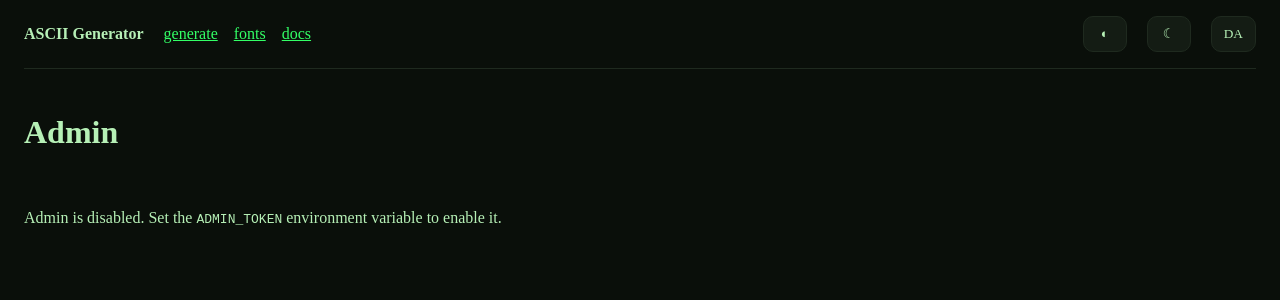
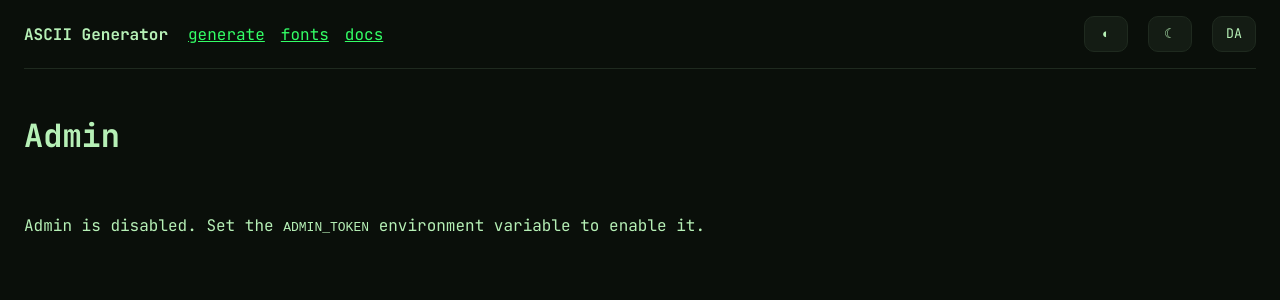
Before and after one commit to mojoaar/ascii, a Next.js app in the folder apps/web/: page /admin in a window 1280 px wide. Shown: the top 300 px of the page. Built offline with nearby package versions, Linux system fonts and the light colour scheme.

Commit message:
fix(web): apply JetBrains Mono variable to html so --font-mono resolves

```diff
--- a/apps/web/app/layout.tsx
+++ b/apps/web/app/layout.tsx
@@ -24,8 +24,8 @@ export default async function RootLayout({ children }: { children: React.ReactNo
   const umamiUrl = process.env.UMAMI_SCRIPT_URL;
   const umamiId = process.env.UMAMI_WEBSITE_ID;
   return (
-    <html lang="en" data-theme="terminal" data-mode="dark" suppressHydrationWarning>
-      <body className={jetbrains.variable}>
+    <html lang="en" data-theme="terminal" data-mode="dark" suppressHydrationWarning className={jetbrains.variable}>
+      <body>
         <Script id="theme-init" strategy="beforeInteractive" nonce={nonce} dangerouslySetInnerHTML={{ __html: THEME_INIT }} />
         {umamiUrl && umamiId ? <Script src={umamiUrl} data-website-id={umamiId} strategy="afterInteractive" /> : null}
         <LocaleProvider>
```
